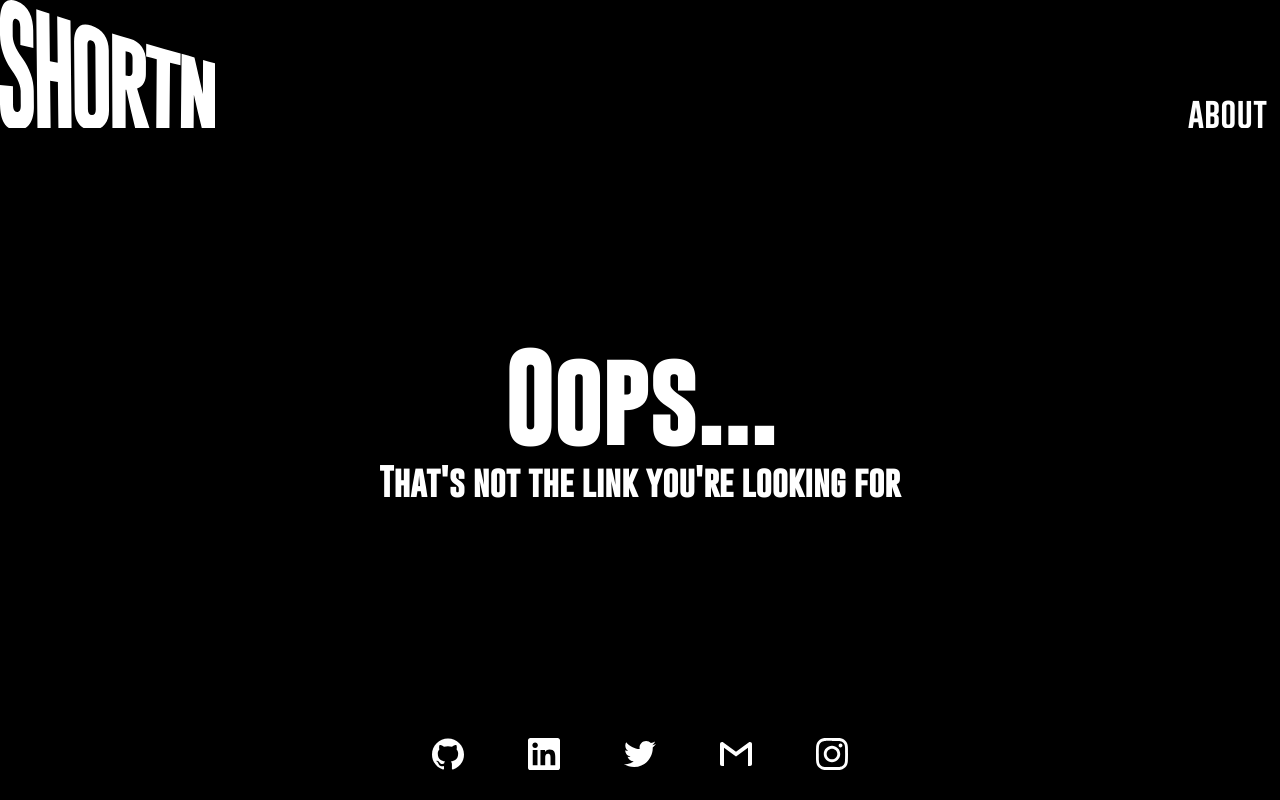
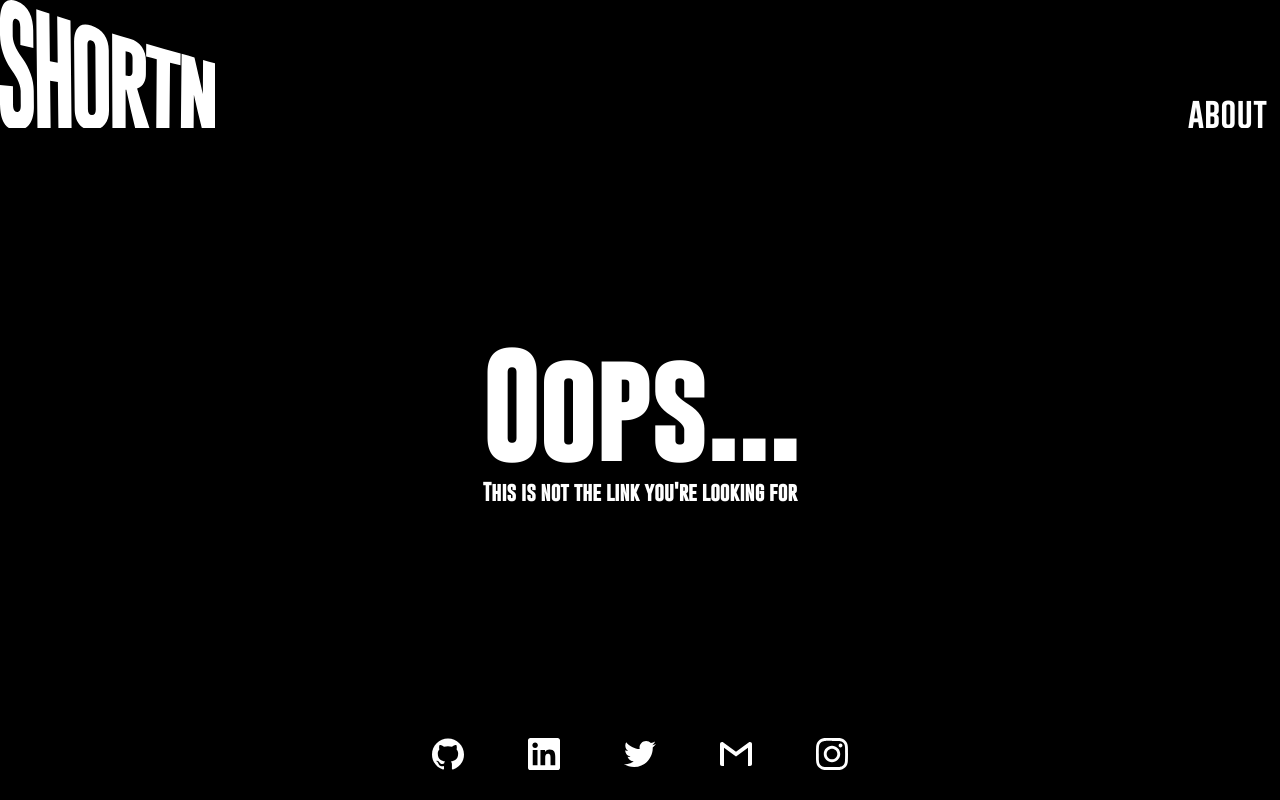
Before and after one commit to developerval/shortn, a Flask app: page /1 in a window 1280 px wide. Run offline with Flask 2, Linux system fonts and the light colour scheme; some libraries are stand-ins or nearby versions.

Commit message:
add styling to link error page

```diff
--- a/shortn/static/css/main.css
+++ b/shortn/static/css/main.css
@@ -67,17 +67,19 @@ p.about-body {
   height: 73vh;
   position: relative;
   display: flex;
-  flex-direction: column;
+  flex-direction: row;
   background-color: #000;
   color: white;
   justify-content: center;
   text-align: center;
   align-items: center;
+  padding-left: 25vw;
+  padding-right: 25vw;
 }
 
 /* TODO: add mobile font sizing for the title and body */
 h1.error-title {
-  font-size: 6rem;
+  font-size: 7rem;
   font-family: gobold-reg;
   user-select: none;
   -moz-user-select: none;
@@ -86,12 +88,17 @@ h1.error-title {
 }
 
 h2.error-body {
-  font-size: 2rem;
+  font-size: 1.2rem;
   font-family: gobold-reg;
   user-select: none;
   -moz-user-select: none;
   -webkit-user-select: none;
   -ms-user-select: none;
+}
+
+.main-error {
+  margin: 0;
+  width: 50%;
 }
 
 .input-container {
--- a/shortn/templates/link_404.html
+++ b/shortn/templates/link_404.html
@@ -1,7 +1,9 @@
 {% extends "layout.html" %}
 {% block content %}
 <div class="error-container">
-    <h1 class="error-title">Oops...</h1>
-    <h2 class="error-body">That's not the link you're looking for</h2>
+    <div class="main-error">
+        <h1 class="error-title">Oops...</h1>
+        <h2 class="error-body">This is not the link you're looking for</h2>
+    </div>
 </div>
 {% endblock %}
```
